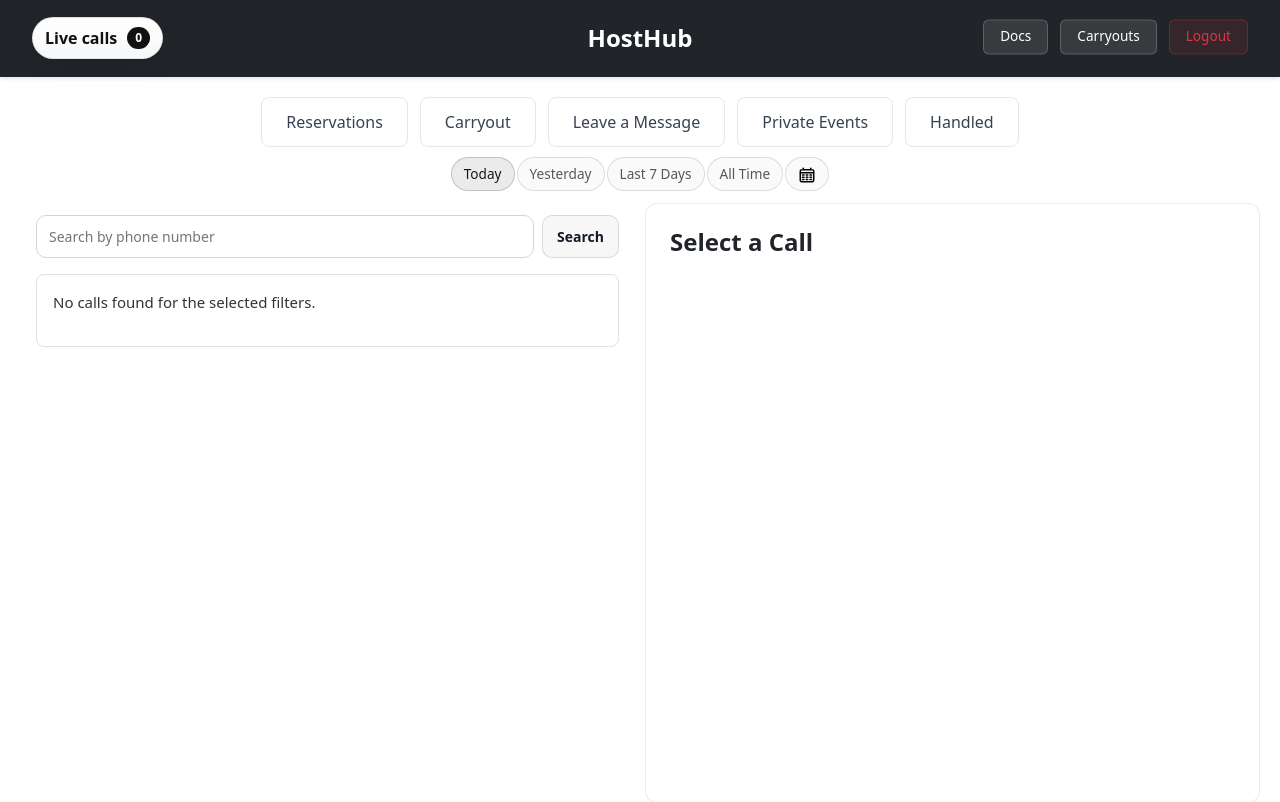
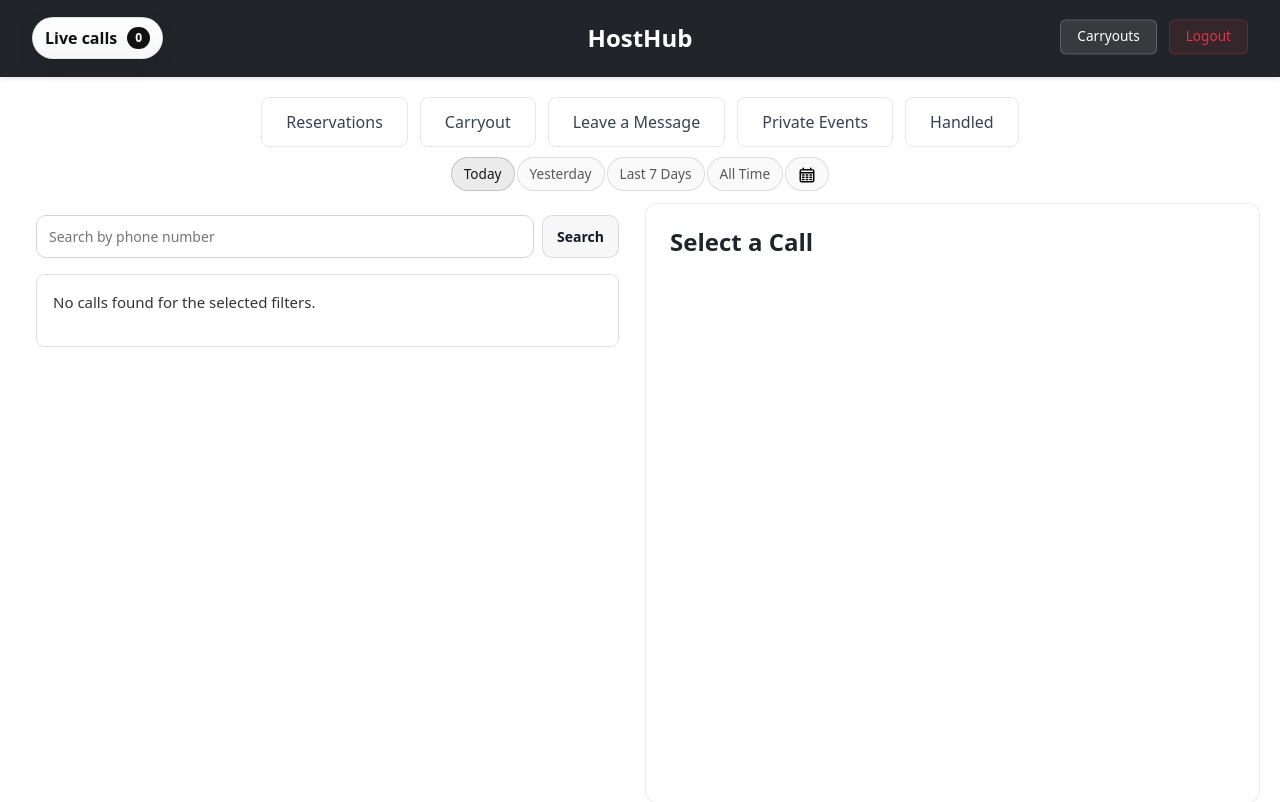
Before and after one commit to EusocialDev/hosthub, a Django app: page /dashboard/ in a window 1280 px wide. Shown: the top 802 px of the page. Run offline with Django 5.2, Linux system fonts and the light colour scheme; the visitor is signed in with stand-in values (Sample User, id 1); data that the repository does not hold is empty; some libraries are stand-ins or nearby versions.

Commit message:
remove docs button from index page on hosthub

```diff
--- a/test_1/hosthub/templates/hosthub/index.html
+++ b/test_1/hosthub/templates/hosthub/index.html
@@ -42,7 +42,6 @@
             {% if show_manager_button %}
               <a href="{% url 'staff:worker_list' %}" class="header-btn home-btn">Manager Area</a>
             {% endif %}
-            <a href="{% url 'hosthub:docs' %}" class="header-btn home-btn">Docs</a>
             <a href="https://160maincarryout.com/payment/dashboard/carryout_dashboard/{{ CARRYOUT_DASHBOARD_SLUG }}/"
                class="header-btn home-btn">Carryouts</a>
             <a href="{% url 'testendpoint:logout' %}"
```
